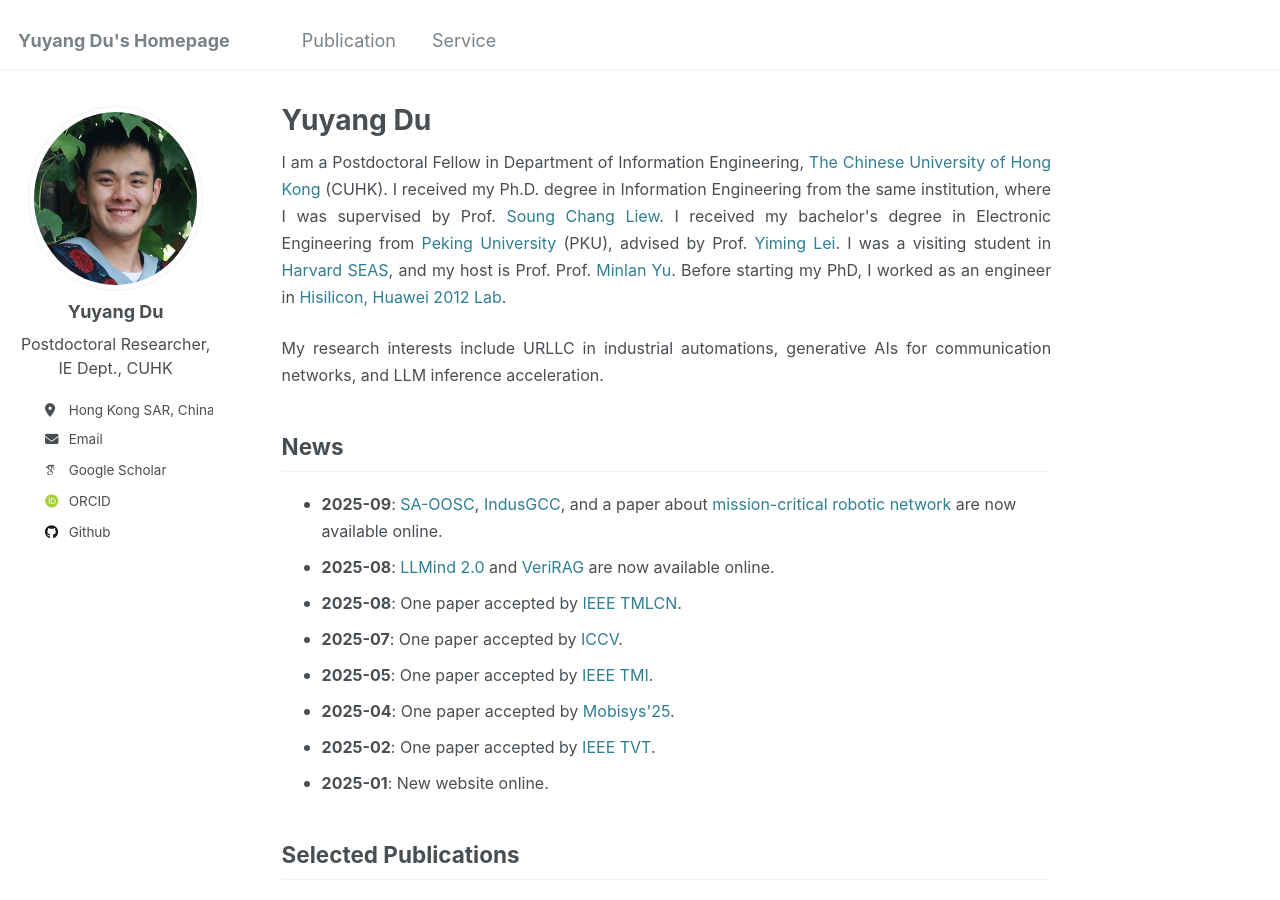
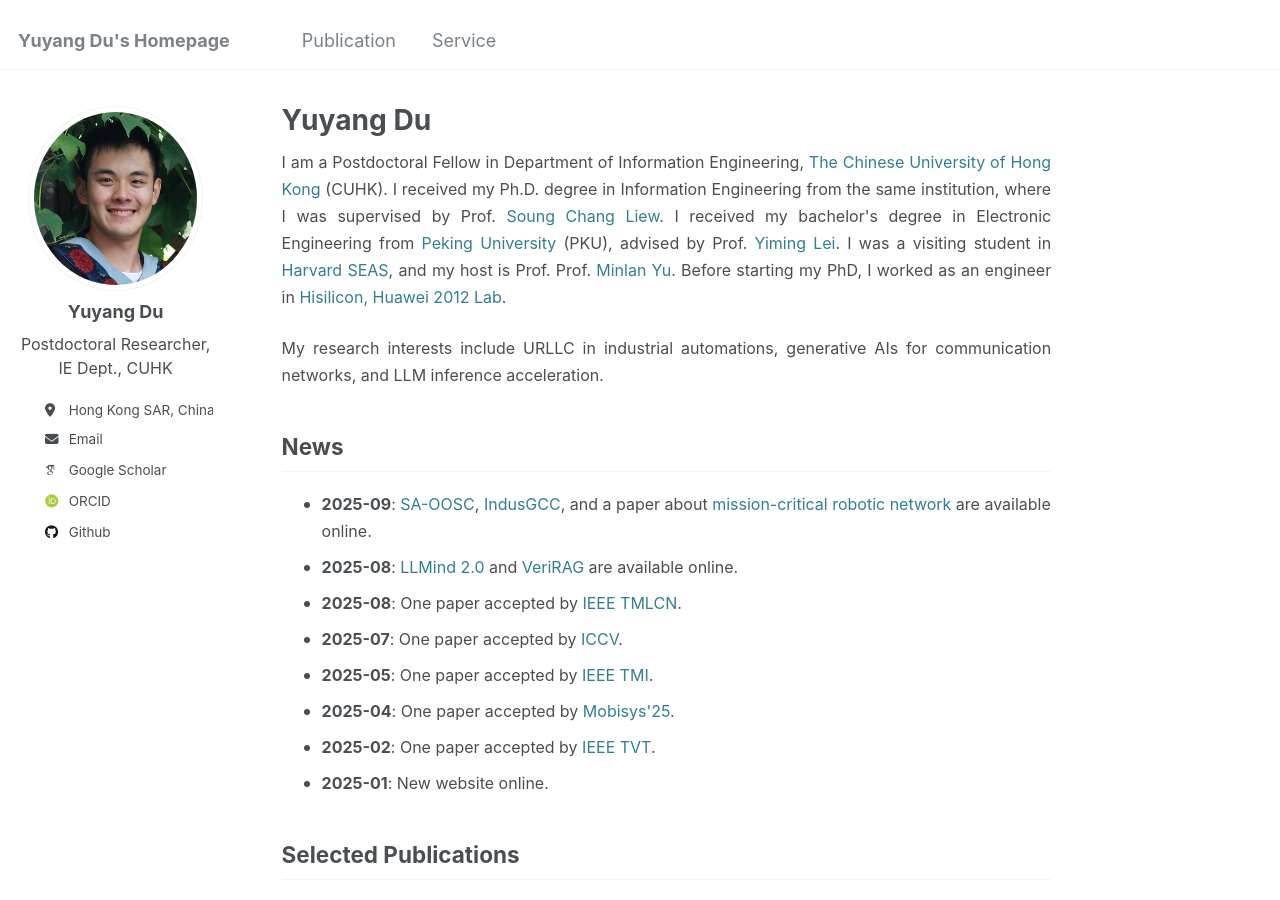
Before and after one commit to yuyangdu01/yuyangdu01.github.io, a Jekyll site: the page built from _pages/about.md, in a window 1280 px wide and 900 px high. Built offline with Jekyll 4.4.1, drawn with Linux system fonts in a browser that asks for light colours; some web fonts are replaced.

Commit message:
Update about.md

```diff
--- a/_pages/about.md
+++ b/_pages/about.md
@@ -19,8 +19,8 @@ a {
 
 News <font size=3></font>
 ------
-* <font size=3><b>2025-09</b>: <a href="https://arxiv.org/abs/2509.07436"> SA-OOSC</a>, <a href="https://arxiv.org/abs/2509.01199"> IndusGCC</a>, and a paper about <a href="https://arxiv.org/abs/2509.06119"> mission-critical robotic network</a> are now available online.</font>
-* <font size=3><b>2025-08</b>: <a href="https://arxiv.org/abs/2508.13920"> LLMind 2.0</a> and <a href="https://arxiv.org/abs/2507.15664"> VeriRAG</a> are now available online.</font>
+* <font size=3><b>2025-09</b>: <a href="https://arxiv.org/abs/2509.07436"> SA-OOSC</a>, <a href="https://arxiv.org/abs/2509.01199"> IndusGCC</a>, and a paper about <a href="https://arxiv.org/abs/2509.06119"> mission-critical robotic network</a> are available online.</font>
+* <font size=3><b>2025-08</b>: <a href="https://arxiv.org/abs/2508.13920"> LLMind 2.0</a> and <a href="https://arxiv.org/abs/2507.15664"> VeriRAG</a> are available online.</font>
 * <font size=3><b>2025-08</b>: One paper accepted by <a href="https://ieeexplore.ieee.org/document/11113346/"> IEEE TMLCN</a>.</font>
 * <font size=3><b>2025-07</b>: One paper accepted by <a href="https://openreview.net/forum?id=H57HtksYpC">ICCV</a>.</font>
 * <font size=3><b>2025-05</b>: One paper accepted by <a href="https://ieeexplore.ieee.org/document/11045720">IEEE TMI</a>.</font>
```
